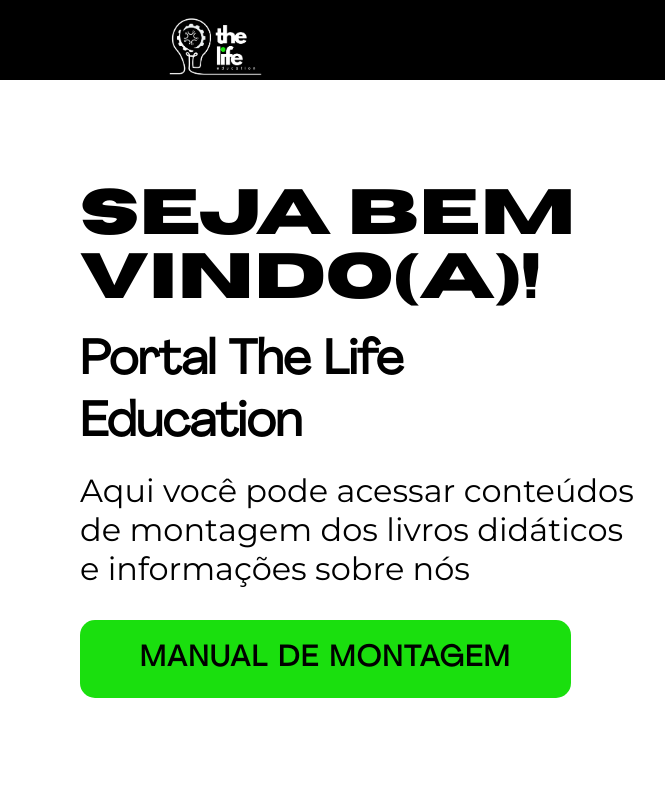
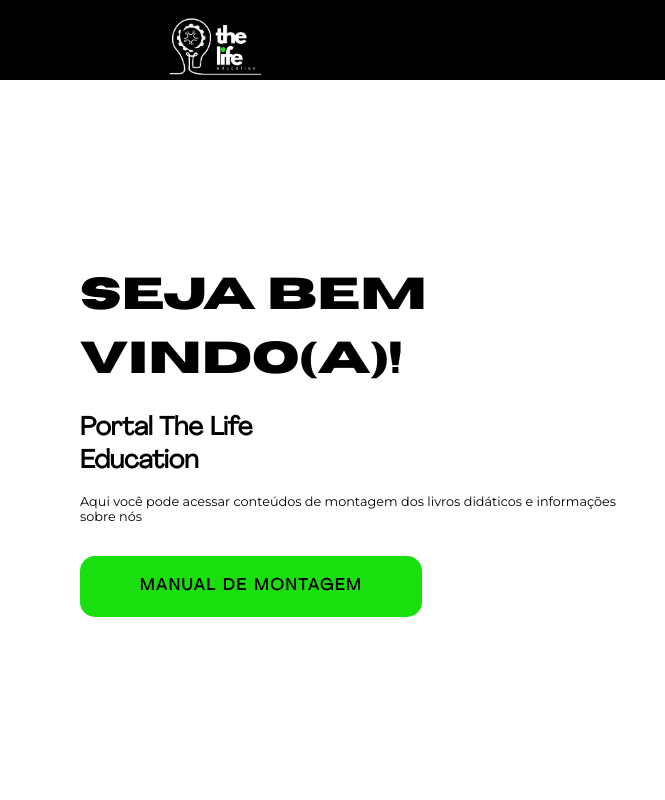
Before and after one commit to TheLifeEducation/website, a plain HTML site: page index.html in a window 1280 px wide. Shown: the top 800 px of the page, 0-665 px from the left. Drawn offline with Linux system fonts and the light colour scheme; grey boxes are pictures that could not be loaded.

Commit message:
Update styles.css

```diff
--- a/styles.css
+++ b/styles.css
@@ -261,20 +261,20 @@
   }
 
 .main__content h1{
-    font-size: 4rem;
+    font-size: 2.8rem;
     line-height: 4rem;
     font-family: 'TitleFont';
 }
 
 .main__content h2{
-    font-size: 3rem;
+    font-size: 1.6rem;
     font-family: 'SubHeaderFont';
     font-weight: 900;
 }
 
 .main__content p{
     margin-top: 1rem;
-    font-size: 2rem;
+    font-size: 0.8rem;
     font-family: 'BodyFont';
     font-weight: 500;
 }
@@ -286,7 +286,7 @@
 }
 
 .main__btn{
-    font-size: 1.8rem;
+    font-size: 1.0rem;
     border-radius: 15px;
     background: #1ADF0E;
     color: #000000;
```
